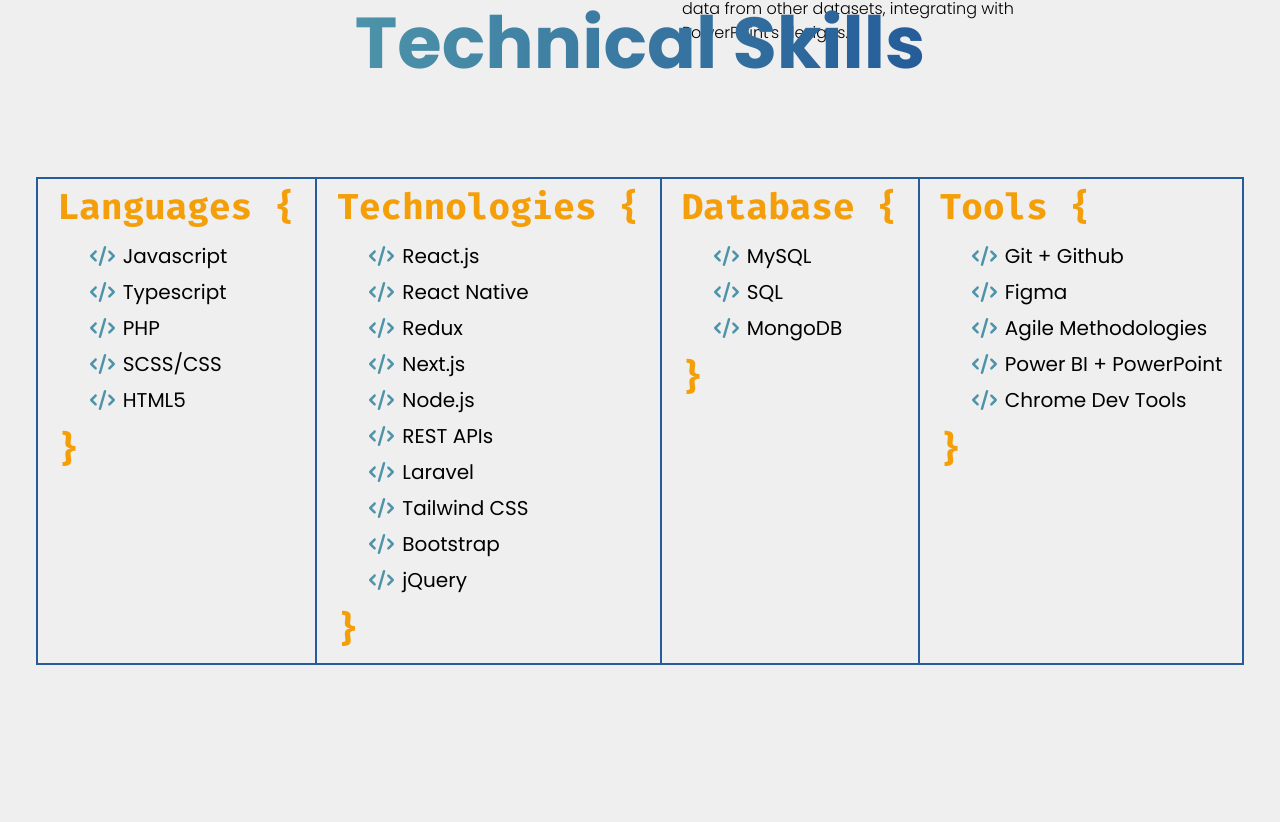
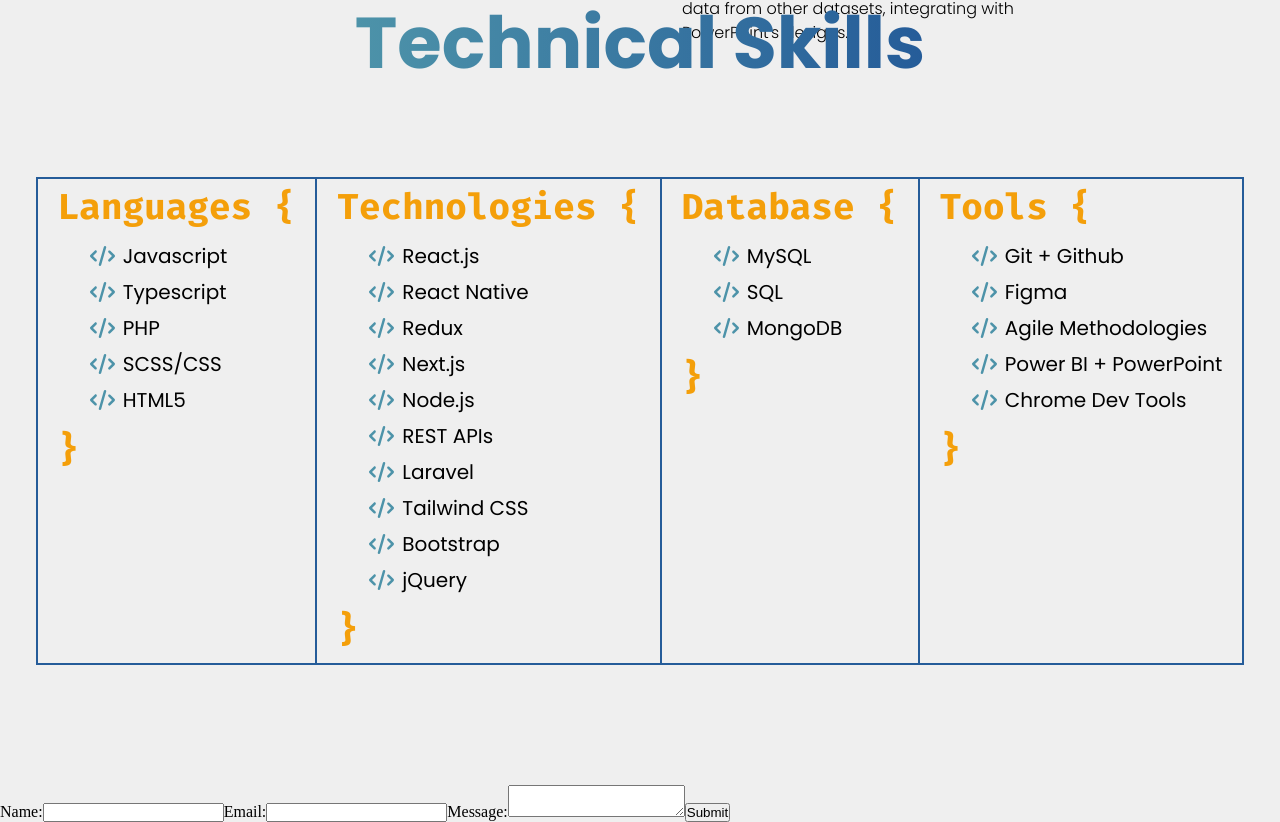
Before and after one commit to lmiguelcolombo/v2-react-portifolio, a React (Vite) app: page / in a window 1280 px wide. Shown: the part 3556-4378 px from the top of the page. Before the commit the page ends 4341 px from the top, so only its background shows below. Built offline with nearby package versions, Linux system fonts and the light colour scheme; no server answers; a web font is replaced by a local one.

Commit message:
feat: created basic skeleton for contact form

```diff
--- a/src/App.tsx
+++ b/src/App.tsx
@@ -5,6 +5,7 @@
 import Projects from "./components/Projects";
 import Experience from "./components/Experience";
 import Skills from "./components/Skills";
+import ContactForm from "./components/ContactForm";
 
 function App() {
   const links = [
@@ -22,8 +23,8 @@
       <Projects sectionId="projects" />
       <Experience sectionId="experience" />
       <Skills />
-      {/* <Contact />
-      <Footer /> */}
+      <ContactForm />
+      {/* <Footer /> */}
     </>
   );
 }
--- /dev/null
+++ b/src/components/ContactForm/index.tsx
@@ -0,0 +1,63 @@
+import { useState } from "react";
+
+interface FormData {
+  name: string;
+  email: string;
+  message: string;
+}
+
+export default function ContactForm() {
+  const [formData, setFormData] = useState<FormData>({
+    name: "",
+    email: "",
+    message: "",
+  });
+
+  const handleChange = (
+    e: React.ChangeEvent<HTMLInputElement | HTMLTextAreaElement>
+  ) => {
+    const { name, value } = e.target;
+    setFormData({ ...formData, [name]: value });
+  };
+
+  const handleSubmit = (e: React.FormEvent<HTMLFormElement>) => {
+    e.preventDefault();
+    console.log("Form data:", formData);
+    // You can add your logic here to send the form data to your server or use a form handling service like Formspree or Netlify Forms
+  };
+
+  return (
+    <form onSubmit={handleSubmit}>
+      <label htmlFor="name">Name:</label>
+      <input
+        type="text"
+        id="name"
+        name="name"
+        value={formData.name}
+        onChange={handleChange}
+        required
+      />
+
+      <label htmlFor="email">Email:</label>
+      <input
+        type="email"
+        id="email"
+        name="email"
+        value={formData.email}
+        onChange={handleChange}
+        required
+      />
+
+      <label htmlFor="message">Message:</label>
+      <textarea
+        id="message"
+        name="message"
+        value={formData.message}
+        onChange={handleChange}
+        required
+      />
+
+      <button type="submit">Submit</button>
+    </form>
+  );
+}
```
